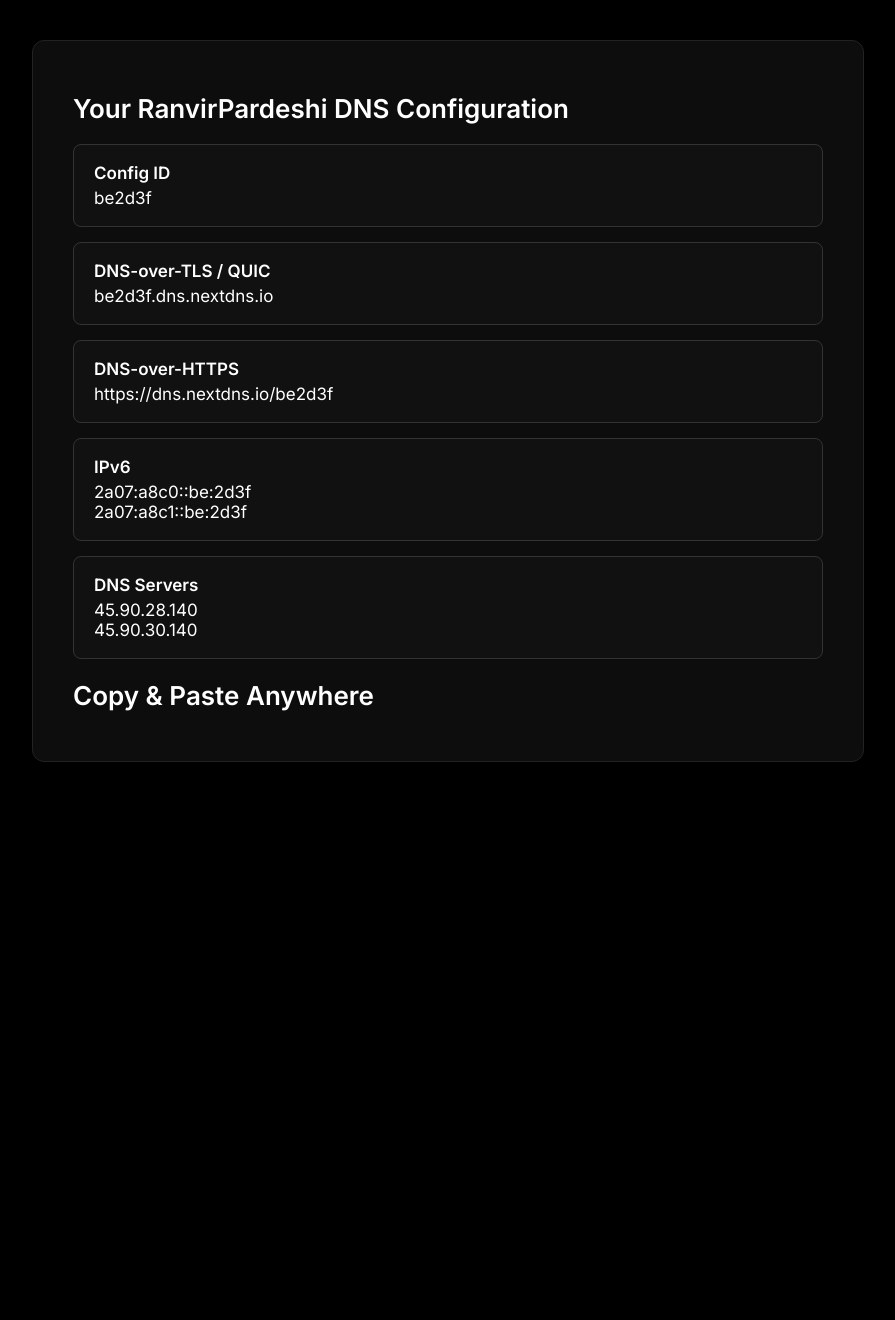
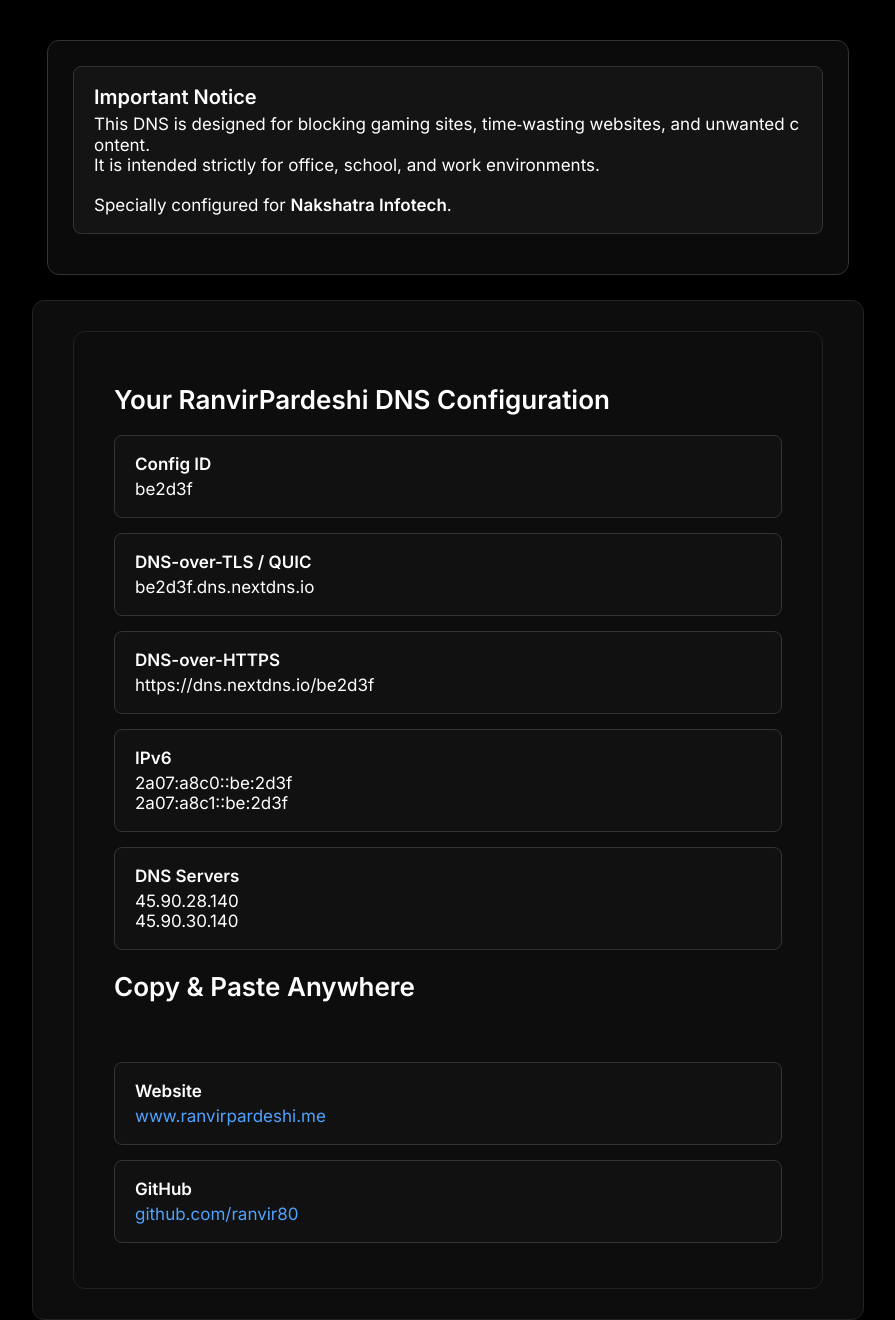
Before and after one commit to ranvir80/nextdns, a plain HTML site: page index.html in a window 1280 px wide. Shown: the whole page, without its empty margins (192-1087 px from the left). Before the commit the page ends 802 px from the top, so only its background shows below. Drawn offline with Linux system fonts and the light colour scheme.

Commit message:
Update index.html

```diff
--- a/index.html
+++ b/index.html
@@ -44,9 +44,19 @@
     </style>
 </head>
 <body>
+    <div class="container" style="margin-bottom:25px; border:1px solid #333; background:#0b0b0b; padding:25px;">
+        <div class="dns-box" style="background:#141414;">
+            <div class="label" style="font-size:20px;">Important Notice</div>
+            This DNS is designed for blocking gaming sites, time‑wasting websites, and unwanted content.<br>
+            It is intended strictly for office, school, and work environments.<br><br>
+            Specially configured for <strong>Nakshatra Infotech</strong>.
+        </div>
+    </div>
+
+    <div class="container main-container">
 
 
-    <div class="container">
+    <div class="container main-container">
         <h2>Your RanvirPardeshi DNS Configuration</h2>
 
 <div class="dns-box">
@@ -87,6 +97,17 @@
 
 
 
-    </div>
+    <br><br>
+<div class="dns-box">
+    <div class="label">Website</div>
+    <a href="https://www.ranvirpardeshi.me" style="color:#4ea3ff; text-decoration:none;">www.ranvirpardeshi.me</a>
+</div>
+
+<div class="dns-box">
+    <div class="label">GitHub</div>
+    <a href="https://github.com/ranvir80" style="color:#4ea3ff; text-decoration:none;">github.com/ranvir80</a>
+</div>
+
+</div>
 </body>
 </html>
```
